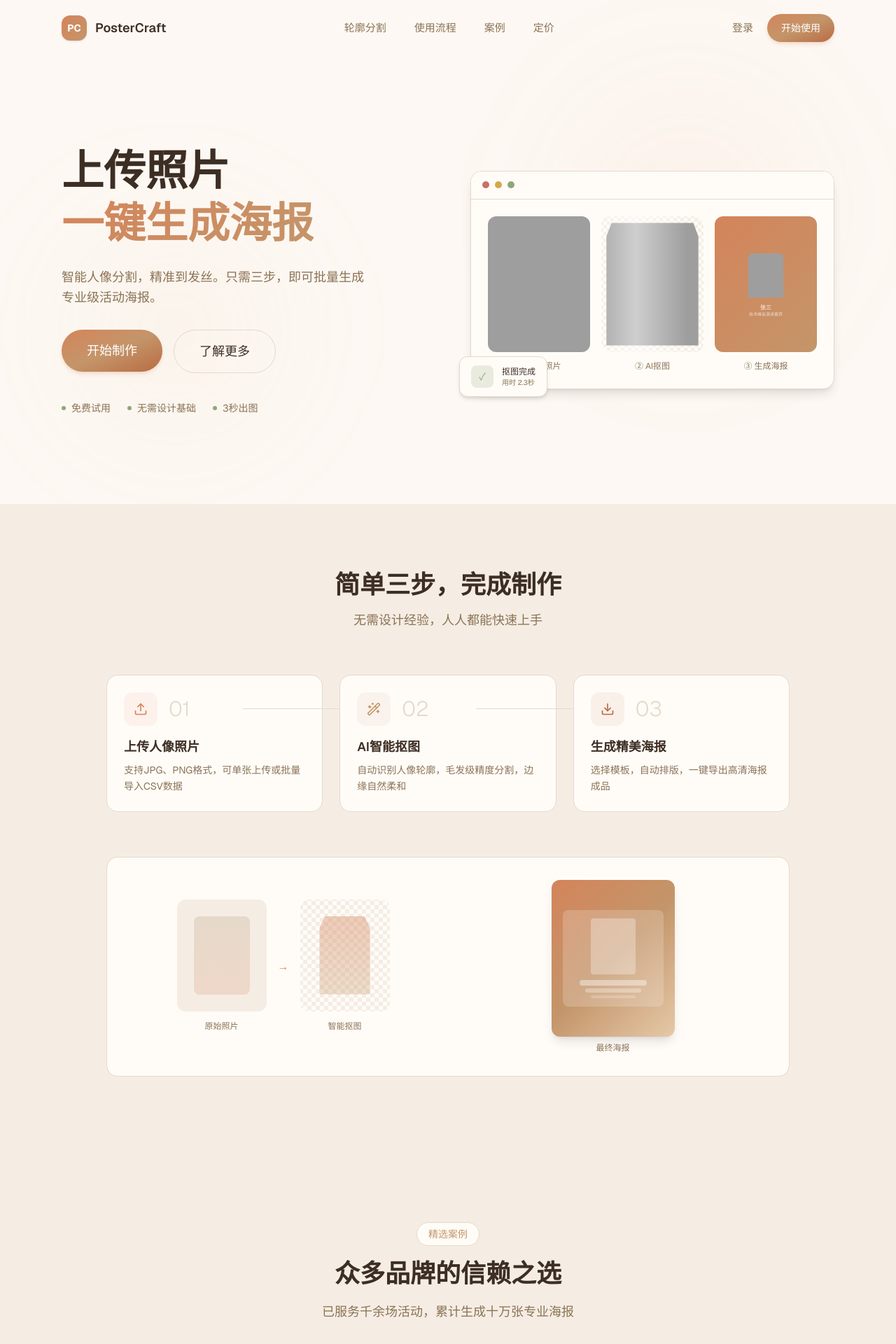
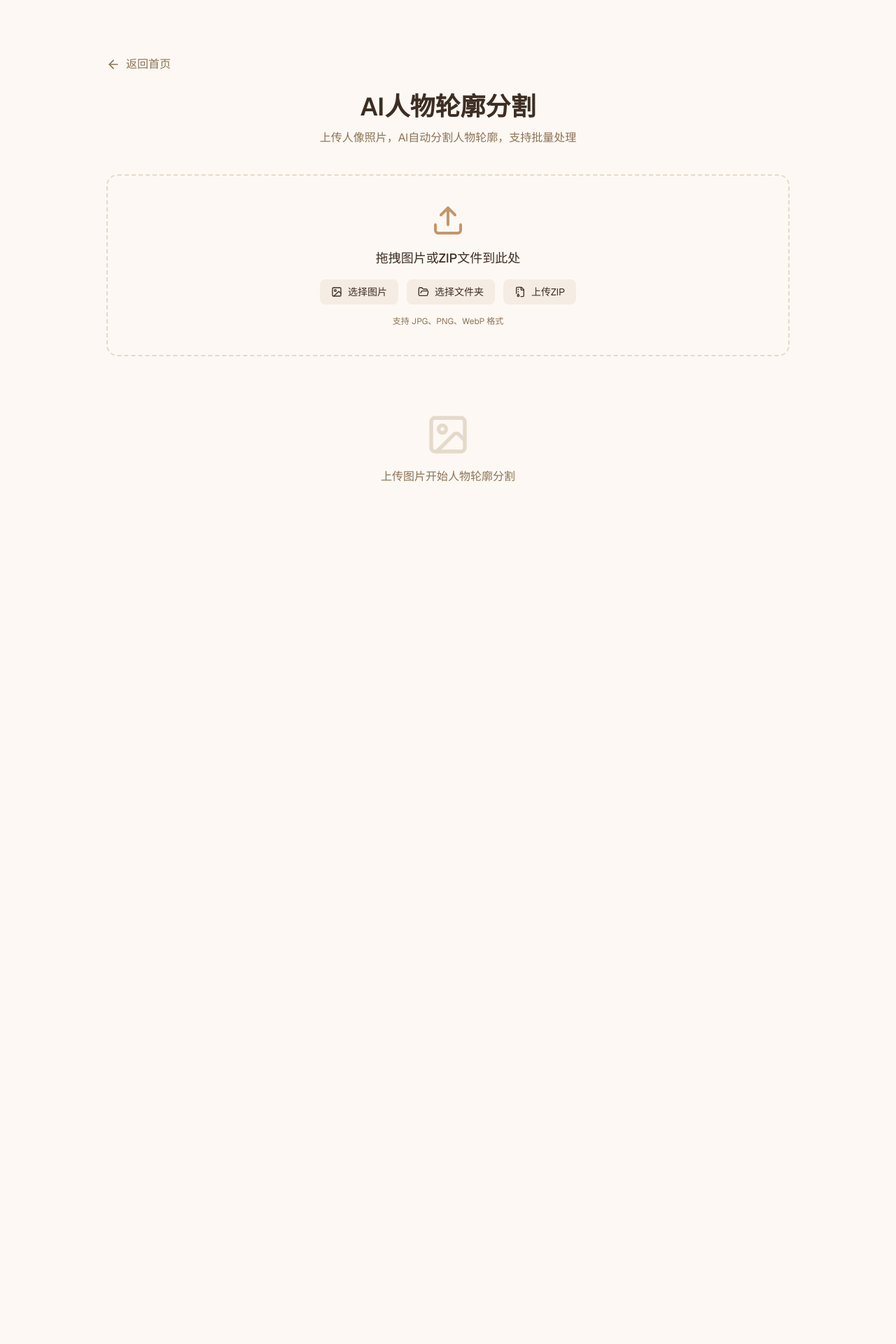
Before and after one commit to Furinaaa-Cancan/Character-image-segmentation, a Next.js app: page /Character-image-segmentation/ in a window 1280 px wide. Shown: the top 1920 px of the page at 70% size. After the commit the page ends 800 px from the top, so only its background shows below. Built offline with nearby package versions, Linux system fonts and the light colour scheme; grey boxes are pictures that could not be loaded.

Commit message:
简化页面：首页直接显示工具，移除导航

```diff
--- a/src/app/layout.tsx
+++ b/src/app/layout.tsx
@@ -1,8 +1,6 @@
 import type { Metadata } from "next";
 import { Geist, Geist_Mono } from "next/font/google";
 import "./globals.css";
-import { Header } from "@/components/layout/Header";
-import { Footer } from "@/components/layout/Footer";
 
 const geistSans = Geist({
   variable: "--font-geist-sans",
@@ -15,15 +13,8 @@ const geistMono = Geist_Mono({
 });
 
 export const metadata: Metadata = {
-  title: "PosterCraft Pro - 智能海报生成平台",
-  description: "AI驱动的专业级活动海报自动化生成系统，从人像抠图到批量海报输出，一站式商业解决方案",
-  keywords: ["海报生成", "AI抠图", "活动海报", "批量生成", "人像分割"],
-  authors: [{ name: "PosterCraft Pro" }],
-  openGraph: {
-    title: "PosterCraft Pro - 智能海报生成平台",
-    description: "AI驱动的专业级活动海报自动化生成系统",
-    type: "website",
-  },
+  title: "人物轮廓分割工具",
+  description: "AI智能人物轮廓分割，支持批量处理，一键导出",
 };
 
 export default function RootLayout({
@@ -37,9 +28,7 @@ export default function RootLayout({
         className={`${geistSans.variable} ${geistMono.variable} antialiased`}
         style={{ background: '#FDF8F3', color: '#3D2E24' }}
       >
-        <Header />
         <main>{children}</main>
-        <Footer />
       </body>
     </html>
   );
--- a/src/app/page.tsx
+++ b/src/app/page.tsx
@@ -1,17 +1,5 @@
-import { HeroSection } from "@/components/sections/HeroSection";
-import { HowItWorks } from "@/components/sections/HowItWorks";
-import { ShowcaseSection } from "@/components/sections/ShowcaseSection";
-import { PricingSection } from "@/components/sections/PricingSection";
-import { CTASection } from "@/components/sections/CTASection";
+import ToolPage from "./tool/page";
 
 export default function Home() {
-  return (
-    <>
-      <HeroSection />
-      <HowItWorks />
-      <ShowcaseSection />
-      <PricingSection />
-      <CTASection />
-    </>
-  );
+  return <ToolPage />;
 }
```
